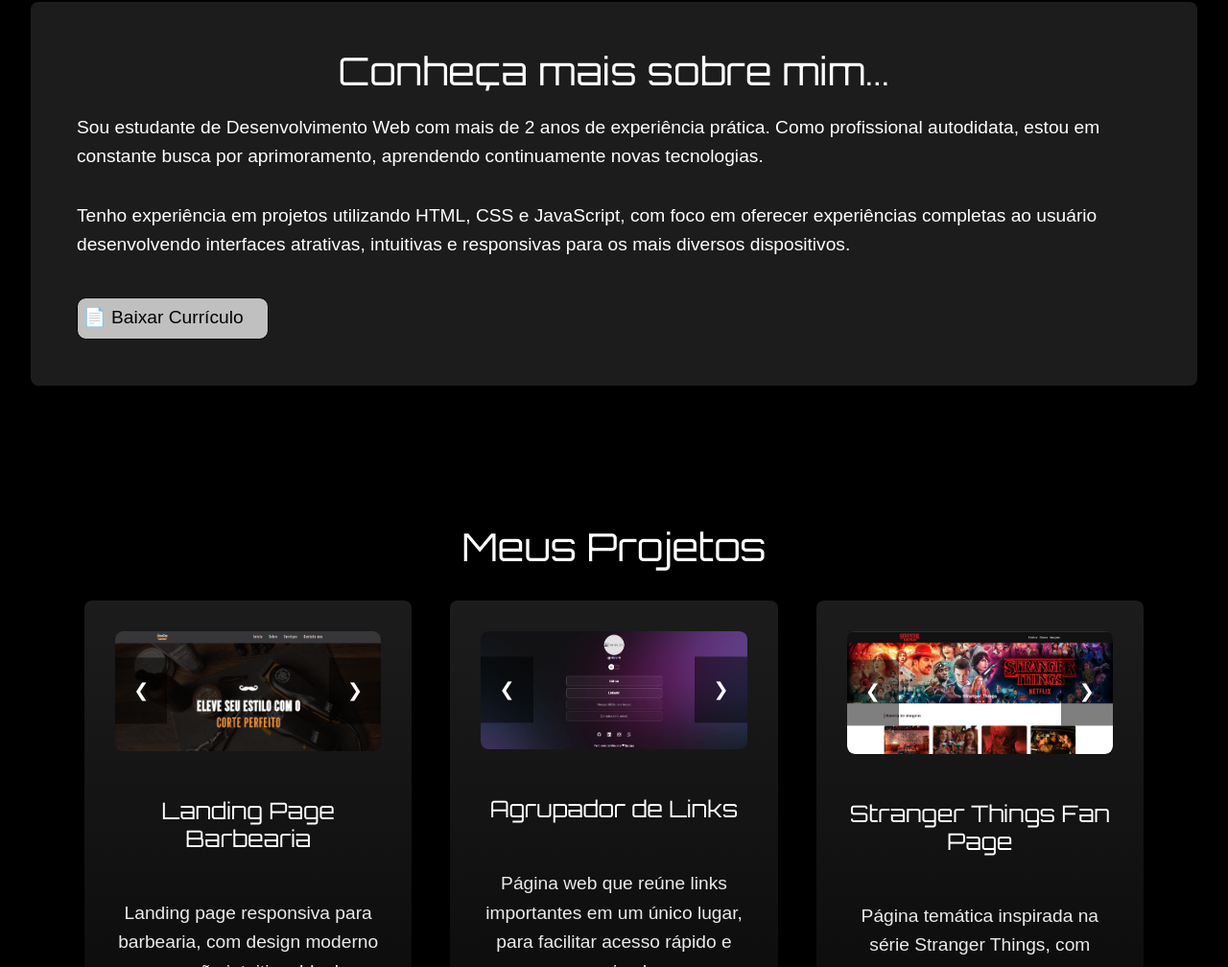
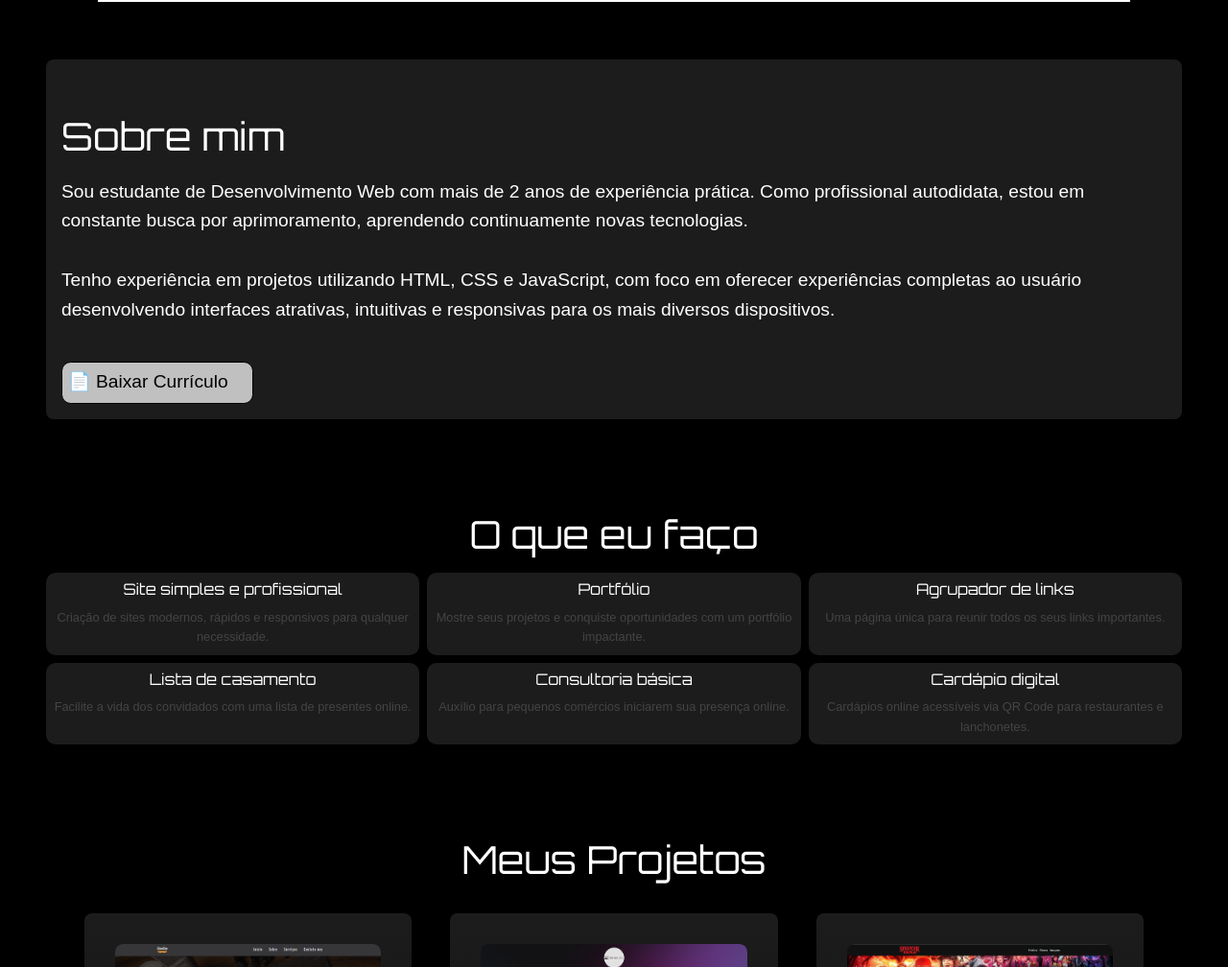
Before and after one commit to Ra1nara/portfoliorainara, a plain HTML site: page index.html in a window 1280 px wide. Shown: the part 954-1962 px from the top of the page at 96% size. Drawn offline with nearby package versions, Linux system fonts and the light colour scheme; a web font is replaced by a local one.

Commit message:
add "o que eu faço"

```diff
--- a/index.html
+++ b/index.html
@@ -69,7 +69,7 @@
     </div>
 
     <div id="sobreText">
-      <h3>Conheça mais sobre mim...</h3>
+      <h3>Sobre mim</h3>
       <p>Sou estudante de Desenvolvimento Web com mais de 2 anos de experiência prática. Como profissional autodidata, estou em
       constante busca por aprimoramento, aprendendo continuamente novas tecnologias.
       <br><br> Tenho experiência em projetos utilizando
@@ -77,6 +77,42 @@
       intuitivas e responsivas para os mais diversos dispositivos.
       </p>
       <a href="./assets/arquivos-rainaradev/curriculo-rainaradev.pdf" download class="btn-download">📄 Baixar Currículo</a>
+    </div>
+    <div id="services">
+      <h3>O que eu faço</h3>
+      <div class="services-container">
+
+        <div class="service-card">
+          <h4>Site simples e profissional</h4>
+          <p>Criação de sites modernos, rápidos e responsivos para qualquer necessidade.</p>
+        </div>
+
+        <div class="service-card">
+          <h4>Portfólio</h4>
+          <p>Mostre seus projetos e conquiste oportunidades com um portfólio impactante.</p>
+        </div>
+
+        <div class="service-card">
+          <h4>Agrupador de links</h4>
+          <p>Uma página única para reunir todos os seus links importantes.</p>
+        </div>
+
+        <div class="service-card">
+          <h4>Lista de casamento</h4>
+          <p>Facilite a vida dos convidados com uma lista de presentes online.</p>
+        </div>
+
+        <div class="service-card">
+          <h4>Consultoria básica</h4>
+          <p>Auxílio para pequenos comércios iniciarem sua presença online.</p>
+        </div>
+
+        <div class="service-card">
+          <h4>Cardápio digital</h4>
+          <p>Cardápios online acessíveis via QR Code para restaurantes e lanchonetes.</p>
+        </div>
+
+      </div>
     </div>
 
   </section>
--- a/style.css
+++ b/style.css
@@ -192,19 +192,24 @@ transform: scale(1.05);     }
 
 #sobre {
   display: flex;
+  margin: 2em;
+  align-items: center;
   justify-content: center;
-  align-items: center;
   flex-direction: column;
 }
 
 
 #sobreText{
-  margin: 2em;
-  padding: 3em;
+  margin: 3.7em 1em;
   background-color: #1c1c1c;
   border-radius: 0.5em;
   text-align: start;
   transition: transform 0.3s ease, color 0.3s ease;
+  padding: 1em;
+}
+#sobreText h3{
+  text-align: start;
+  margin-top: 1em;
 }
 
 #sobreText p {
@@ -213,7 +218,53 @@ transform: scale(1.05);     }
 #sobreText:hover{
   transform: scale(1.05);
 }
+#services {
+  padding: 1em;
+  text-align: center;
+}
 
+#services h4 {
+  margin-bottom: 0.6rem;
+  font-size: clamp(1rem, 1vw, 2.5rem);
+  color: white;
+}
+
+.services-container {
+  display: grid;
+  grid-template-columns: repeat(2, 1fr);
+  margin: 1em 0;
+  align-items: center;
+  justify-content: center;
+  flex-wrap: wrap;
+  gap: 0.5rem;
+  margin-top: 1em;
+}
+
+.service-card {
+  height: 100%;
+  background: #1c1c1c;
+  padding: 0.5rem;
+  border-radius: 10px;
+  box-shadow: 0 2px 6px rgba(0, 0, 0, 0.08);
+  display: flex;
+  flex-direction: column;
+  align-items: center;
+  transition: transform 0.2s ease;
+}
+
+.service-card:hover {
+  transform: translateY(-3px);
+}
+
+
+.service-card p {
+  font-size: clamp(0.8rem, 1vw, 2rem);
+  color: #444;
+}
+.service-card p:hover{
+ color: #efefef;
+
+}
 .btn-download {
   display: flex;
   max-width: 200px;
@@ -487,6 +538,12 @@ footer{
     margin-bottom: 5em;
   }
 
+
+  .services-container {
+    display: grid;
+    grid-template-columns: repeat(3, 1fr);
+  }
+
 }
 
 @keyframes acenar {
```
